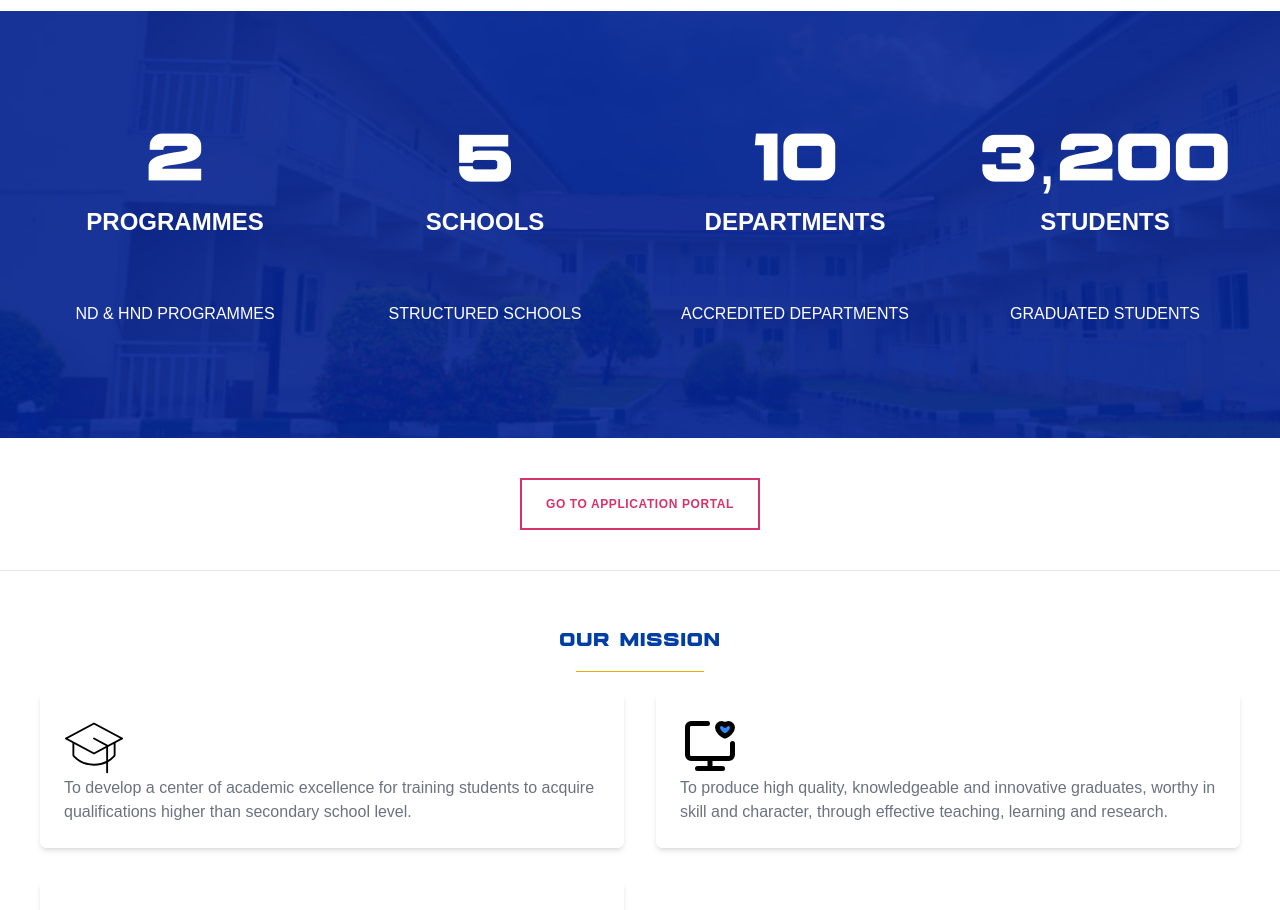
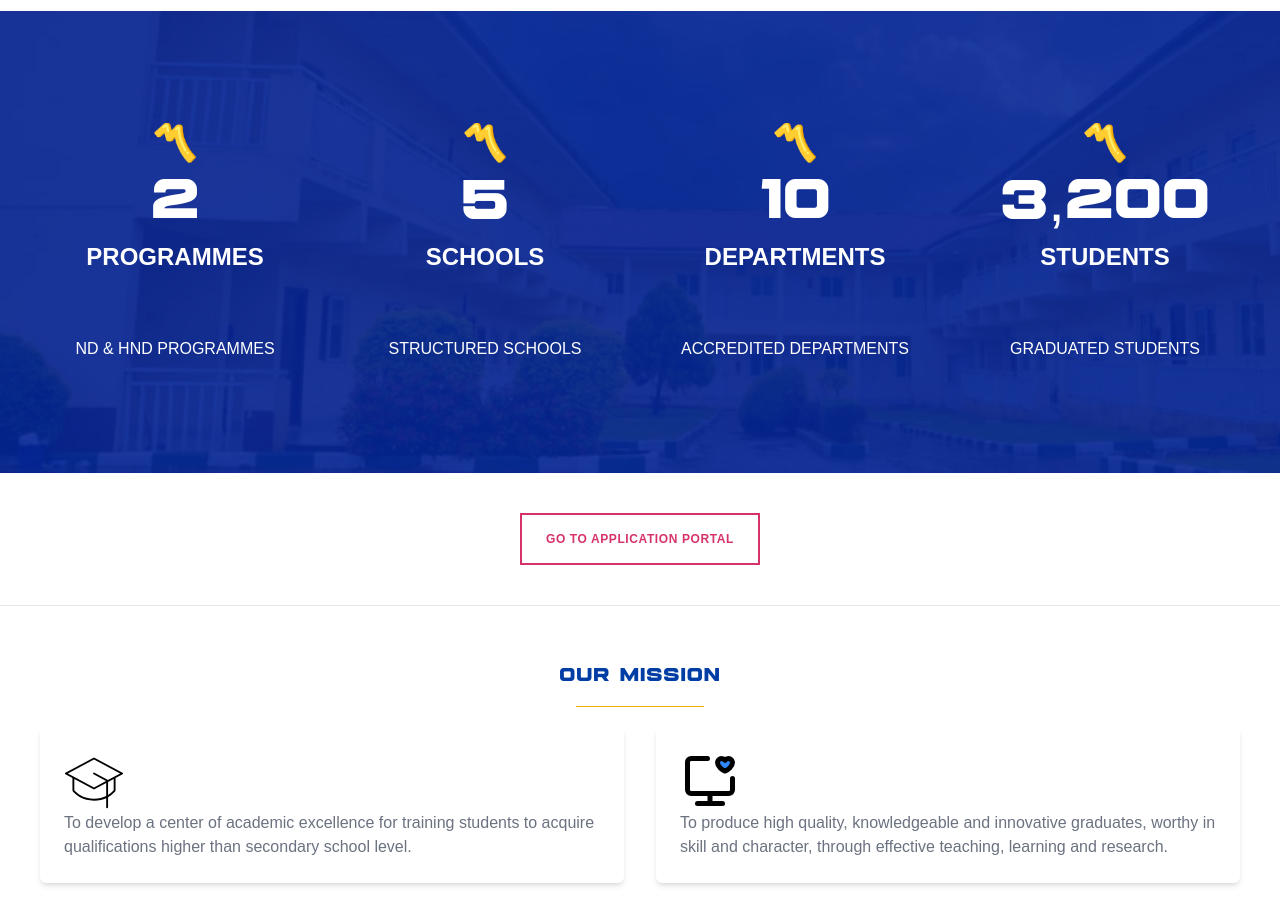
Before and after one commit to code-with-zhine/rectem.edu.ng, a Next.js app: page /about in a window 1280 px wide. Shown: the part 1220-2130 px from the top of the page. Built offline with nearby package versions, Linux system fonts and the light colour scheme; a web font is replaced by a local one.

Commit message:
Update Features.js

```diff
--- a/src/components/Features.js
+++ b/src/components/Features.js
@@ -44,8 +44,8 @@ export default function Features() {
     <section className="px-5 md:px-10 bg-[url('/bg.png')] bg-no-repeat bg-cover py-28 ">
       <div className="text-white grid sm:grid-cols-2 lg:grid-cols-4 justify-center align-middle gap-10">
         <div className="text-center">
-          {/* <div className="text-4xl mb-2">〽️</div> */}
-          <h2 className="text-7xl pb-2">
+          <div className="text-4xl mb-2">〽️</div>
+          <h2 className="text-6xl pb-2">
             <span id="programme-counter" className={`${gemsbuck.className}`} />
           </h2>
           <h6 className="uppercase sm:mb-4 text-2xl font-extrabold min-h-[80px]">
@@ -54,8 +54,8 @@ export default function Features() {
           <p className="font-medium">ND & HND PROGRAMMES</p>
         </div>
         <div className="text-center">
-          {/* <div className="text-4xl mb-2">〽️</div> */}
-          <h2 className="text-7xl pb-2">
+          <div className="text-4xl mb-2">〽️</div>
+          <h2 className="text-6xl pb-2">
             <span id="school-counter" className={`${gemsbuck.className}`} />
           </h2>
           <h6 className="uppercase sm:mb-4 text-2xl font-extrabold min-h-[80px]">
@@ -64,8 +64,8 @@ export default function Features() {
           <p className="font-medium">STRUCTURED SCHOOLS</p>
         </div>
         <div className="text-center">
-          {/* <div className="text-4xl mb-2">〽️</div> */}
-          <h2 className="text-7xl pb-2">
+          <div className="text-4xl mb-2">〽️</div>
+          <h2 className="text-6xl pb-2">
             <span id="department-counter" className={`${gemsbuck.className}`} />
           </h2>
           <h6 className="uppercase sm:mb-4 text-2xl font-extrabold min-h-[80px]">
@@ -74,8 +74,8 @@ export default function Features() {
           <p className="font-medium">ACCREDITED DEPARTMENTS</p>
         </div>
         <div className="text-center">
-          {/* <div className="text-4xl mb-2">〽️</div> */}
-          <h2 className="text-7xl pb-2">
+          <div className="text-4xl mb-2">〽️</div>
+          <h2 className="text-6xl pb-2">
             <span id="student-counter" className={`${gemsbuck.className}`} />
           </h2>
           <h6 className="uppercase sm:mb-4 text-2xl font-extrabold min-h-[80px]">
```
